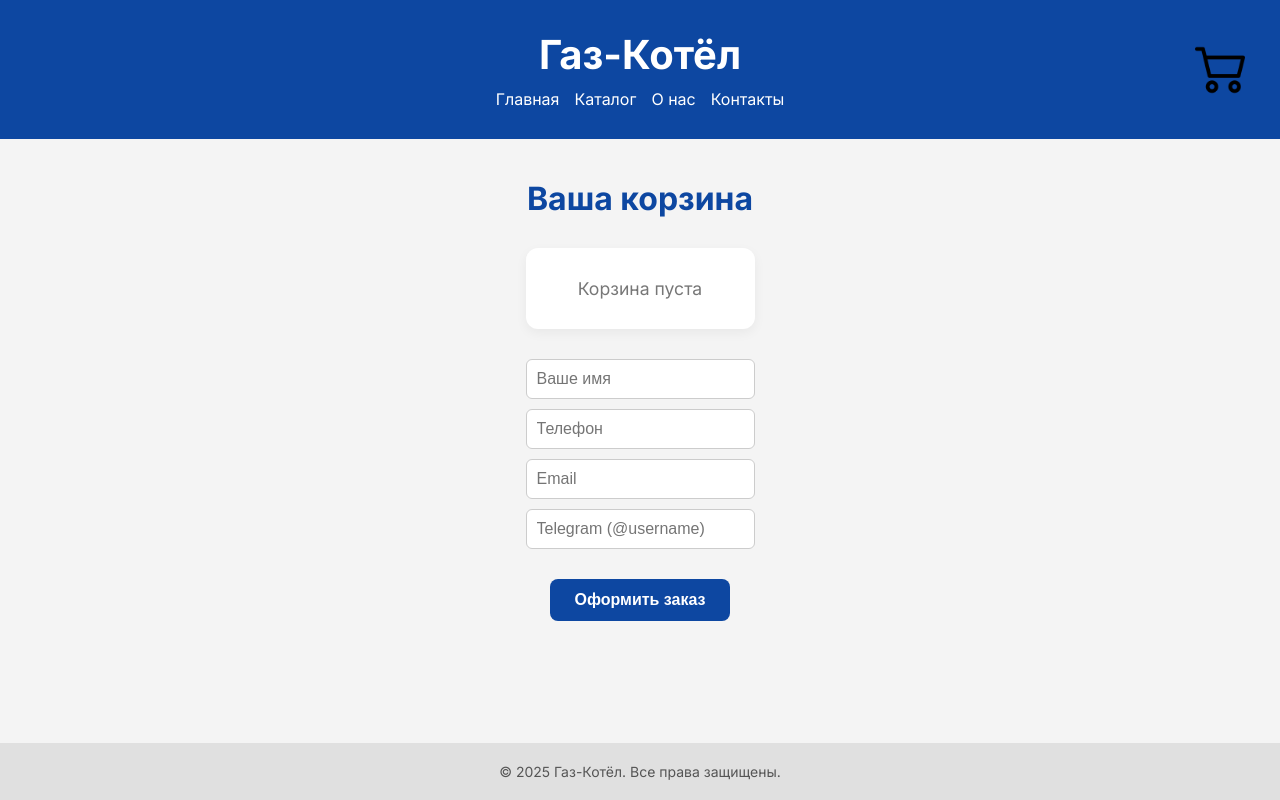
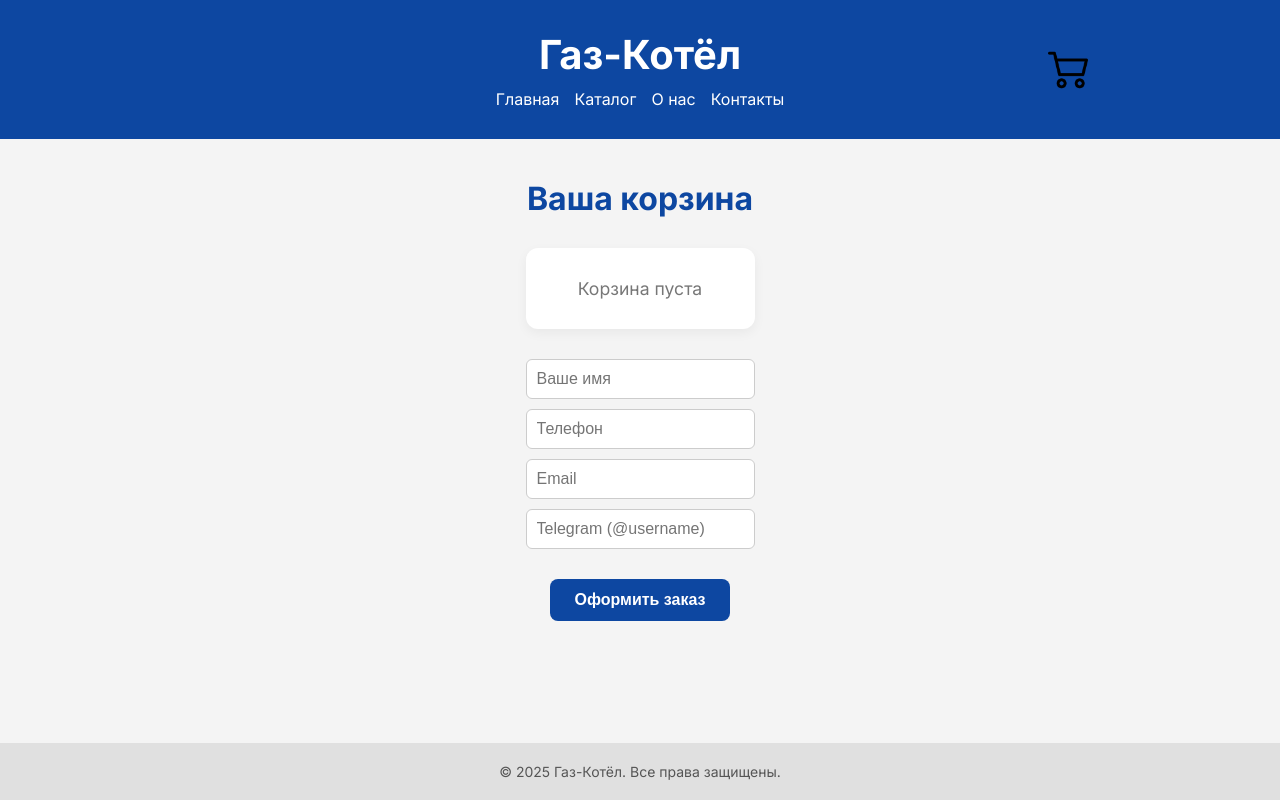
Before and after one commit to scencort/gaz-kotel-website, a plain HTML site: page cart.html in a window 1280 px wide. Drawn offline with Linux system fonts and the light colour scheme.

Commit message:
Update cart icon positioning and size in HTML files
Adjusted the .cart-icon CSS in cart.html and catalog.html to change its top position, add a left property, and reduce the icon image size from 50px to 40px for better layout consistency.

```diff
--- a/cart.html
+++ b/cart.html
@@ -64,13 +64,14 @@
 
     .cart-icon {
       position: absolute;
-      top: 45px;
+      top: 50px;
       right: 35px;
+      left: 890px;
     }
 
     .cart-icon img {
-      width: 50px;
-      height: 50px;
+      width: 40px;
+      height: 40px;
       object-fit: contain;
       cursor: pointer;
       transition: transform 0.3s ease;
```
Also changed, not shown: catalog.html (+4 -3 lines).
